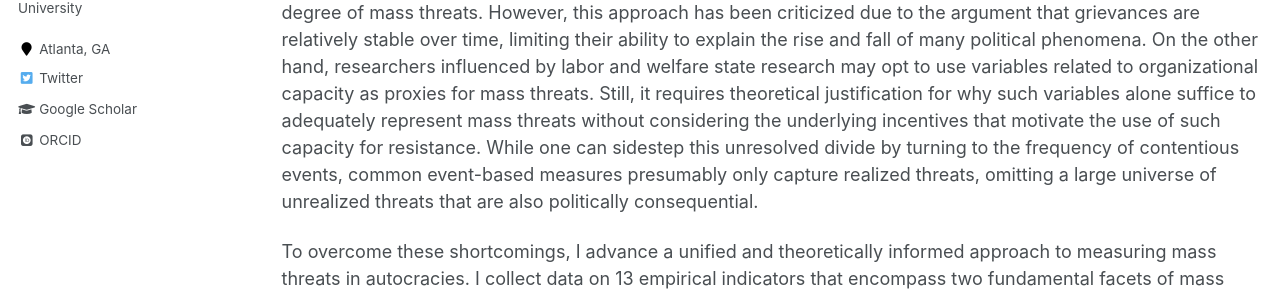
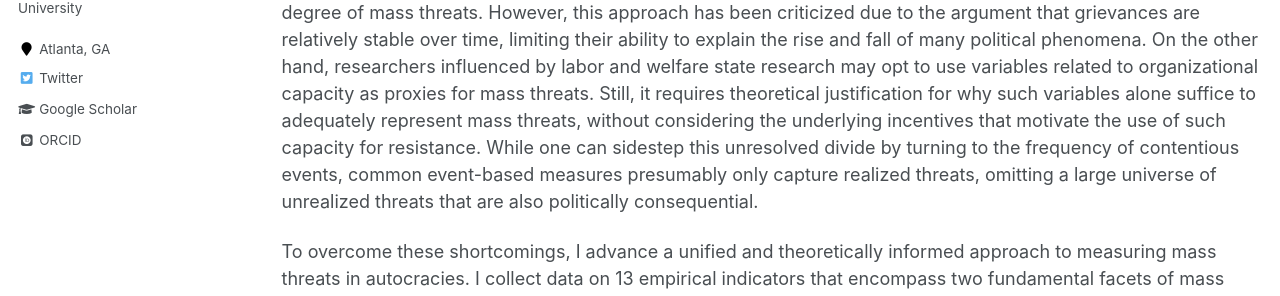
Before and after one commit to hsuyumin/hsuyumin.github.io, a Jekyll site: the page built from _pages/data.md, in a window 1280 px wide and 1208 px high. Shown: the part 351-647 px from the top of the window. Built offline with Jekyll 4.4.1, drawn with Linux system fonts in a browser that asks for light colours; some web fonts are replaced; some of the changed text lies outside the part shown.

```diff
--- a/_pages/data.md
+++ b/_pages/data.md
@@ -9,7 +9,7 @@ redirect_from:
 
 In my dissertation, I construct a novel latent measure of mass threats in nondemocracies. Mass threat is a core explanatory concept in comparative politics. Prior research has emphasized the critical role played by mass threats in driving political dynamics associated with authoritarianism, regime change, and redistributive politics. While existing measures of mass threats abound, they are constrained by certain limitations and fail to fully capture the multifaceted nature of this concept.
 
-For example, scholars of democratization often rely on grievance-based indicators (e.g., inequality) to gauge the degree of mass threats. However, this approach has been criticized due to the argument that grievances are relatively stable over time, limiting their ability to explain the rise and fall of many political phenomena. On the other hand, researchers influenced by labor and welfare state research may opt to use variables related to organizational capacity as proxies for mass threats. Still, it requires theoretical justification for why such variables alone suffice to adequately represent mass threats without considering the underlying incentives that motivate the use of such capacity for resistance. While one can sidestep this unresolved divide by turning to the frequency of contentious events, common event-based measures presumably only capture realized threats, omitting a large universe of unrealized threats that are also politically consequential.
+For example, scholars of democratization often rely on grievance-based indicators (e.g., inequality) to gauge the degree of mass threats. However, this approach has been criticized due to the argument that grievances are relatively stable over time, limiting their ability to explain the rise and fall of many political phenomena. On the other hand, researchers influenced by labor and welfare state research may opt to use variables related to organizational capacity as proxies for mass threats. Still, it requires theoretical justification for why such variables alone suffice to adequately represent mass threats, without considering the underlying incentives that motivate the use of such capacity for resistance. While one can sidestep this unresolved divide by turning to the frequency of contentious events, common event-based measures presumably only capture realized threats, omitting a large universe of unrealized threats that are also politically consequential.
 
 To overcome these shortcomings, I advance a unified and theoretically informed approach to measuring mass threats in autocracies. I collect data on 13 empirical indicators that encompass two fundamental facets of mass threats: grievance and organizational capacity. Utilizing a Bayesian dynamic latent variable approach, the measurement model synthesizes information on the selected indicators, generating time-series cross-sectional data of mass threats covering 122 authoritarian countries from 1960 to 2018.
 
```
